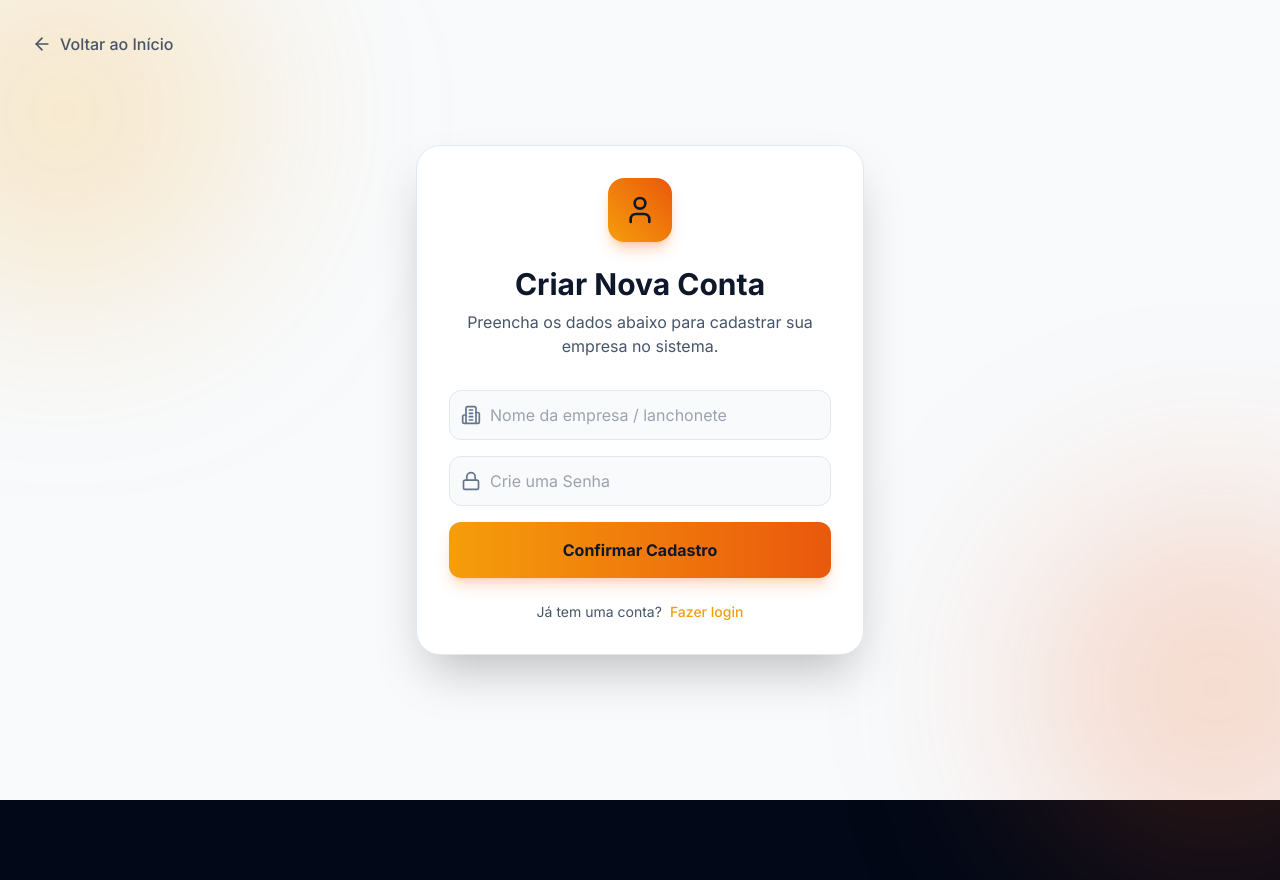
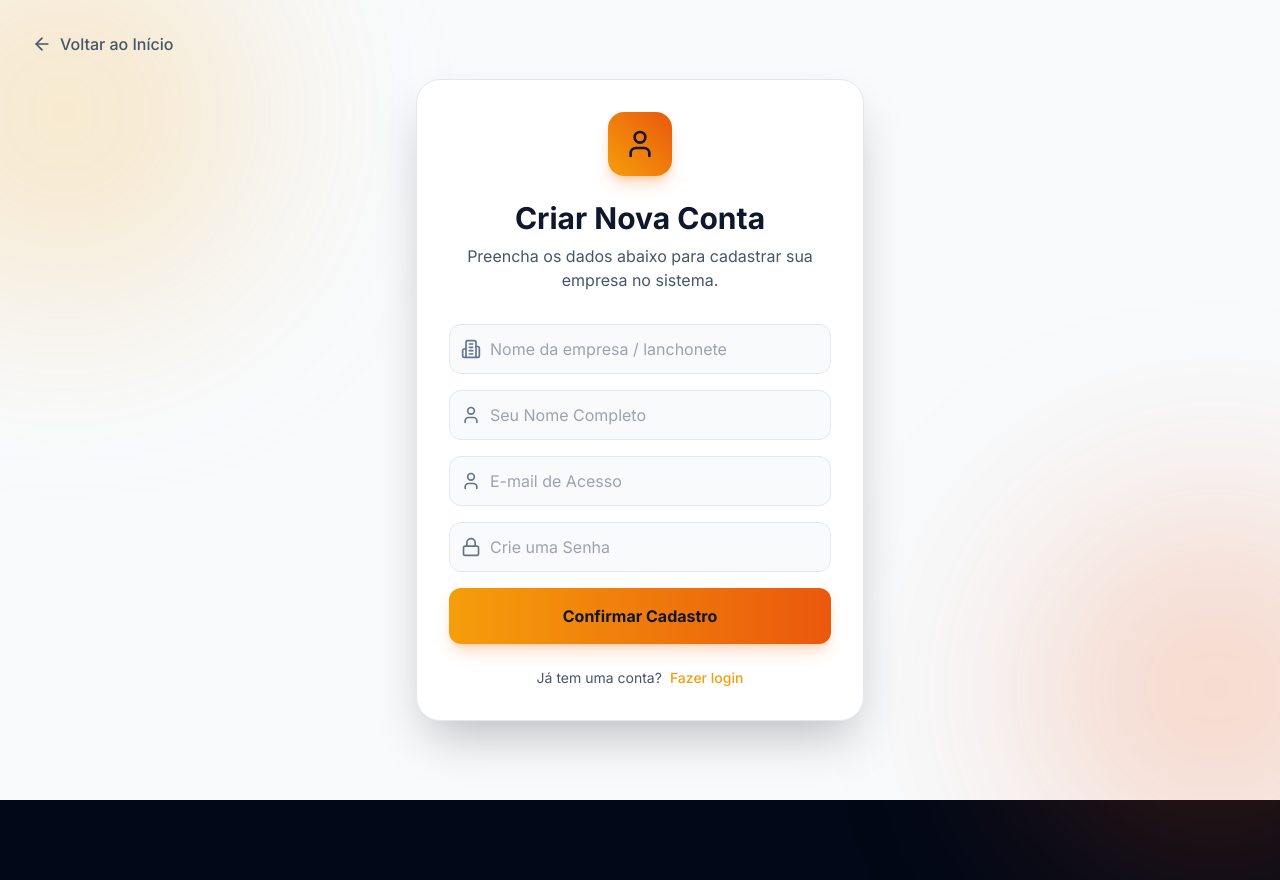
Before and after one commit to jgv33642-art/star-food, a React (Vite) app in the folder frontend/: page /register in a window 1280 px wide. Shown: the top 880 px of the page. Built offline with nearby package versions, Linux system fonts and the light colour scheme; what @mercadopago/sdk-react would draw is missing.

Commit message:
fix: update Register.tsx to match new auth signature

```diff
--- a/frontend/src/pages/Register.tsx
+++ b/frontend/src/pages/Register.tsx
@@ -6,6 +6,8 @@ import { Link, useNavigate } from 'react-router-dom';
 
 export const Register = () => {
   const [companyName, setCompanyName] = useState('');
+  const [userName, setUserName] = useState('');
+  const [email, setEmail] = useState('');
   const [password, setPassword] = useState('');
   const [loading, setLoading] = useState(false);
   const [error, setError] = useState('');
@@ -15,13 +17,13 @@ export const Register = () => {
 
   const handleSubmit = async (e: React.FormEvent) => {
     e.preventDefault();
-    if (!companyName || !password) return;
+    if (!companyName || !userName || !email || !password) return;
 
     setLoading(true);
     setError('');
 
     try {
-      await register(companyName, password);
+      await register(companyName, userName, email, password);
       navigate('/');
     } catch (err: any) {
       setError(err.message || 'Erro ao criar conta. Verifique os dados e tente novamente.');
@@ -79,6 +81,32 @@ export const Register = () => {
             </div>
 
             <div className="relative">
+              <User className="absolute left-3 top-1/2 -translate-y-1/2 text-slate-500 w-5 h-5" />
+              <input
+                type="text"
+                placeholder="Seu Nome Completo"
+                value={userName}
+                onChange={(e) => setUserName(e.target.value)}
+                className="w-full bg-slate-50 dark:bg-slate-950/50 border border-slate-200 dark:border-slate-800 text-slate-900 dark:text-white rounded-xl py-3 pl-10 pr-4 focus:outline-none focus:ring-2 focus:ring-amber-500 transition-all"
+                required
+                disabled={loading}
+              />
+            </div>
+
+            <div className="relative">
+              <User className="absolute left-3 top-1/2 -translate-y-1/2 text-slate-500 w-5 h-5" />
+              <input
+                type="email"
+                placeholder="E-mail de Acesso"
+                value={email}
+                onChange={(e) => setEmail(e.target.value)}
+                className="w-full bg-slate-50 dark:bg-slate-950/50 border border-slate-200 dark:border-slate-800 text-slate-900 dark:text-white rounded-xl py-3 pl-10 pr-4 focus:outline-none focus:ring-2 focus:ring-amber-500 transition-all"
+                required
+                disabled={loading}
+              />
+            </div>
+
+            <div className="relative">
               <Lock className="absolute left-3 top-1/2 -translate-y-1/2 text-slate-500 w-5 h-5" />
               <input
                 type="password"
```
